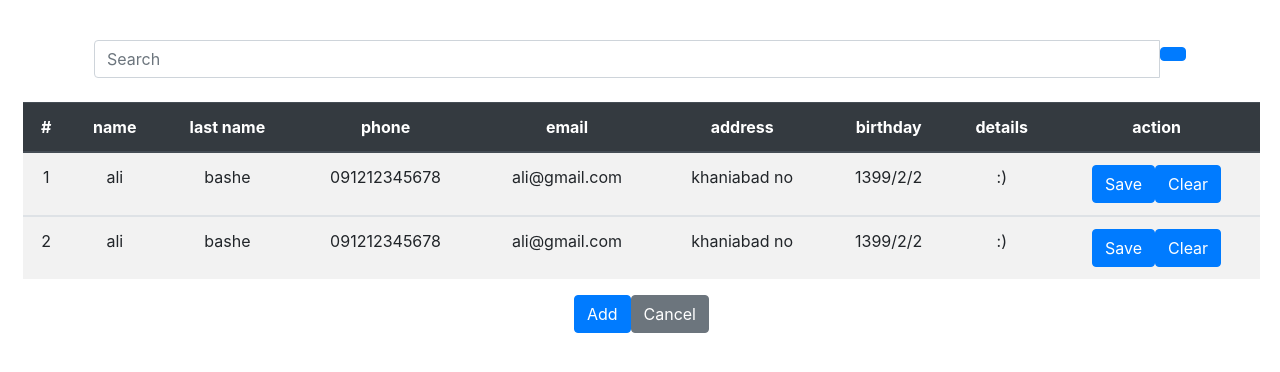
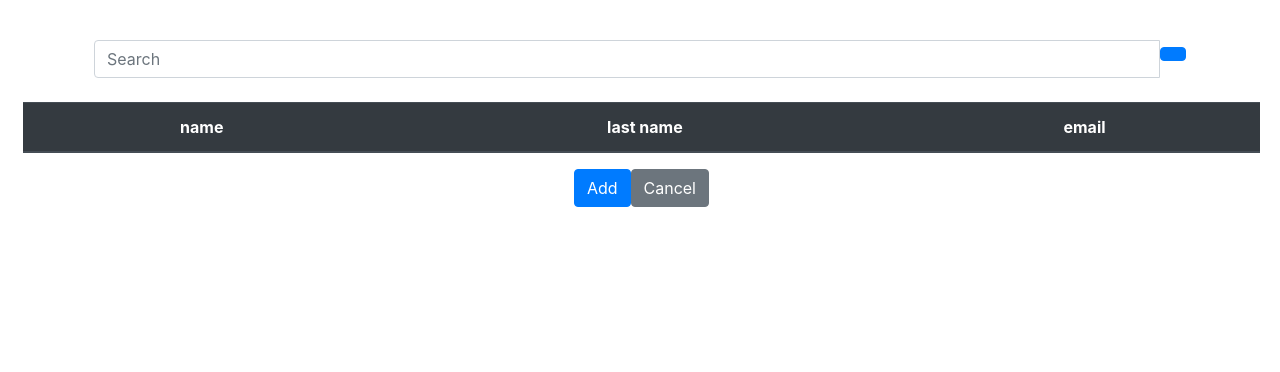
Before and after one commit to techalireza/contactWithReact, a React (Create React App) app: page / in a window 1280 px wide. Shown: the top 372 px of the page. Built offline with nearby package versions, Linux system fonts and the light colour scheme.

Commit message:
thired commit

```diff
--- a/src/component/container/Container.jsx
+++ b/src/component/container/Container.jsx
@@ -6,15 +6,14 @@ import './Container-style.css'
 function Container(props) {
 
     const [check, setCheck] = useState(false);
-    const [contact, setContact] = useState([
-        {
-            id: 1, name: 'ali', family: 'bashe', phone: '091212345678', email: 'ali@gmail.com', address: 'khaniabad no', birthday: '1399/2/2', details: ':)'
-        },
-        {
-            id: 2, name: 'ali', family: 'bashe', phone: '091212345678', email: 'ali@gmail.com', address: 'khaniabad no', birthday: '1399/2/2', details: ':)'
-        },
-    ])
+    const [contact , setContact] = useState([]);
+    const [email , setEmail ] = useState('');
+    const [name , setName ] = useState('');
+    const [family , setFamily] = useState('');
+    // const handleChange = (e) => {
 
+
+    // }
     const showForm = (check) => {
         setCheck(true);
     }
@@ -22,18 +21,28 @@ function Container(props) {
         setCheck(false);
     }
     const submitForm = (e) => {
-        // console.log(id);
-        // console.log(contact.id)
         e.preventDefault();
-        const { name, value } = e.target;
-        console.log(name);
-        console.log(value)
-        setContact([...contact, { [name]: value }])
+        setContact([...contact , {
+            id : Date.now(),
+            name ,
+            family,
+            email
+        }])
+        setEmail('');
+        setName('');
+        setFamily('');
     }
+    // const submitForm = (e) => {
+    //     // console.log(id);
+    //     // console.log(contact.id)
+    //     e.preventDefault();
+    //     const {name , value} = e.target
+    //     setContact([ ...contact , {[name] : value}])
+    // }
     const clearForm = () => {
 
     }
-    const {id , name , family , phone , email, address, birthday , details} = contact;
+    // const {id , name , family , phone , email, address, birthday , details} = contact;
     return (
         <div>
             <>
@@ -55,84 +64,58 @@ function Container(props) {
                             <table id='contact_table' className="table table-striped table-hover">
                                 <thead class="thead-dark ">
                                     <tr>
-                                        <th>#</th>
+
                                         <th>name</th>
                                         <th>last name</th>
-                                        <th>phone</th>
+
                                         <th>email</th>
-                                        <th>address</th>
-                                        <th>birthday</th>
-                                        <th>details</th>
-                                        <th>action</th>
+
                                     </tr>
                                 </thead>
-
+                                <tbody>
                                 {
                                     contact.map(item => {
-
                                         return (
-                                            <tbody key={item.id}>
-                                                <tr>
-                                                    <td>{item.id}</td>
+                                                <tr key={item.id}>
                                                     <td>{item.name}</td>
                                                     <td>{item.family}</td>
-                                                    <td>{item.phone}</td>
                                                     <td>{item.email}</td>
-                                                    <td>{item.address}</td>
-                                                    <td>{item.birthday}</td>
-                                                    <td>{item.details}</td>
+
                                                     <td>
                                                         <button type="submit" className="btn btn-primary">Save</button>
                                                         <button type="reset" className="btn btn-primary">Clear</button>
                                                     </td>
                                                 </tr>
-                                            </tbody>
+
                                         )
 
                                     })
                                 }
+                                </tbody>
 
                             </table>
                             <button className="btn btn-primary" onClick={(check => showForm(check))}>Add</button>
                             <button className="btn btn-secondary" onClick={check => hideForm(check)}>Cancel</button>
                         </div>
                         <div id="form" className={check === true ? 'show' : null}>
-                            <form id='contact_form'>
+                            <form id='contact_form' onSubmit={submitForm}>
+
+
                                 <div className="form-group">
-                                    <label for="id_id">ID: </label>
-                                    <input value={id} type="number" name="id" className="form-control" id="id_id" placeholder="id of contact" required />
+                                    <label for="id_name">Name: </label>
+                                    <input value={name} type="text" onChange={e => setName(e.target.value)} name="name" className="form-control" id="id_name" placeholder="Enter name" required />
+                                </div>
+                                <div className="form-group">
+                                    <label for="id_last_name">Last name: </label>
+                                    <input value={family} type="text" onChange={e => setFamily(e.target.value)} className="form-control" name="family" id="id_last_name" placeholder="Enter last name" />
                                 </div>
 
                                 <div className="form-group">
-                                    <label for="id_name">Name: </label>
-                                    <input value={name} type="text" name="name" className="form-control" id="id_name" placeholder="Enter name" required />
+                                    <label for="id_email">Email: </label>
+                                    <input value={email} type="email" onChange={e => setEmail(e.target.value)} name='email' class="form-control" id="id_email" placeholder="Enter Email" />
                                 </div>
-                                <div className="form-group">
-                                    <label for="id_last_name">Last name: </label>
-                                    <input value={family} type="text" className="form-control" name="family" id="id_last_name" placeholder="Enter last name" />
-                                </div>
-                                <div className="form-group">
-                                    <label for="id_phone">phone: </label>
-                                    <input value={phone} type="phone" name="phone" className="form-control" id="id_phone" placeholder="Enter Phone" />
-                                </div>
-                                <div className="form-group">
-                                    <label for="id_email">Email: </label>
-                                    <input value={email} type="email" name='email' class="form-control" id="id_email" placeholder="Enter Email" />
-                                </div>
-                                <div class="form-group">
-                                    <label for="id_address">address</label>
-                                    <textarea value={address} name="address" className="form-control" id="id_address" placeholder="Enter Address"></textarea>
-                                </div>
-                                <div className="form-group">
-                                    <label for="id_birthday">birthday</label>
-                                    <input value={birthday} type="datetime-local" name='birthday' className="form-control" id="id_birthday"
-                                        placeholder="Enter birthday" />
-                                </div>
-                                <div className="form-group">
-                                    <label for="id_details">details: </label>
-                                    <input value={details} type="text" name="details" className="form-control" id="id_details" placeholder="Enter details" />
-                                </div>
-                                <button type="submit" className="btn btn-primary" onClick={submitForm}>Save</button>
+
+                                <button type="submit" className="btn btn-primary">Save</button>
                                 <button type="reset" className="btn btn-primary" onClick={clearForm}>Clear</button>
                             </form>
                         </div>
```
